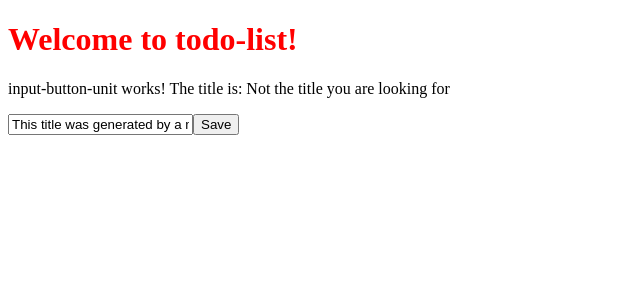
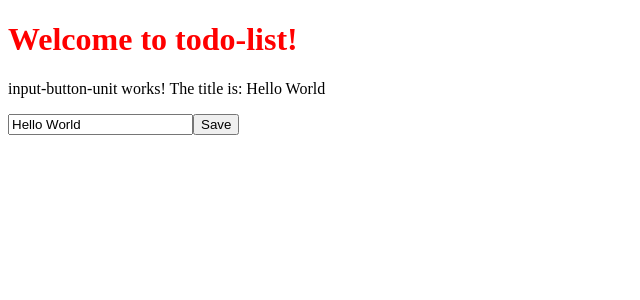
Before and after one commit to yanPacifica/nggirls-2021, an Angular app: page / in a window 1280 px wide. Shown: the top 300 px of the page, without its empty margins (0-640 px from the left). Built offline with nearby package versions, Linux system fonts and the light colour scheme.

Commit message:
feat(input): step7 - event binding

```diff
--- a/src/app/input-button-unit/input-button-unit.component.ts
+++ b/src/app/input-button-unit/input-button-unit.component.ts
@@ -7,8 +7,9 @@
       input-button-unit works!
       The title is: {{title}}
     </p>
-    <input [value]="generateTitle()">
-    <button>Save</button>
+    <input [value]="title"
+           (keyup.enter)="changeTitle($event)">
+    <button (click)="changeButtonTitle()">Save</button>
   `,
   styleUrls: ['./input-button-unit.component.scss']
 })
@@ -20,13 +21,15 @@
   }
 
   ngOnInit(): void {
-    setTimeout(() => {
-      this.title = 'Not the title you are looking for';
-    }, 3000);
   }
 
-  generateTitle(): string {
-    return 'This title was generated by a method.';
+  changeTitle(event: any): void {
+    console.log(event);
+    this.title = event.target.value;
+  }
+
+  changeButtonTitle(): void {
+    this.title = 'Button clicked';
   }
 
 }
```
